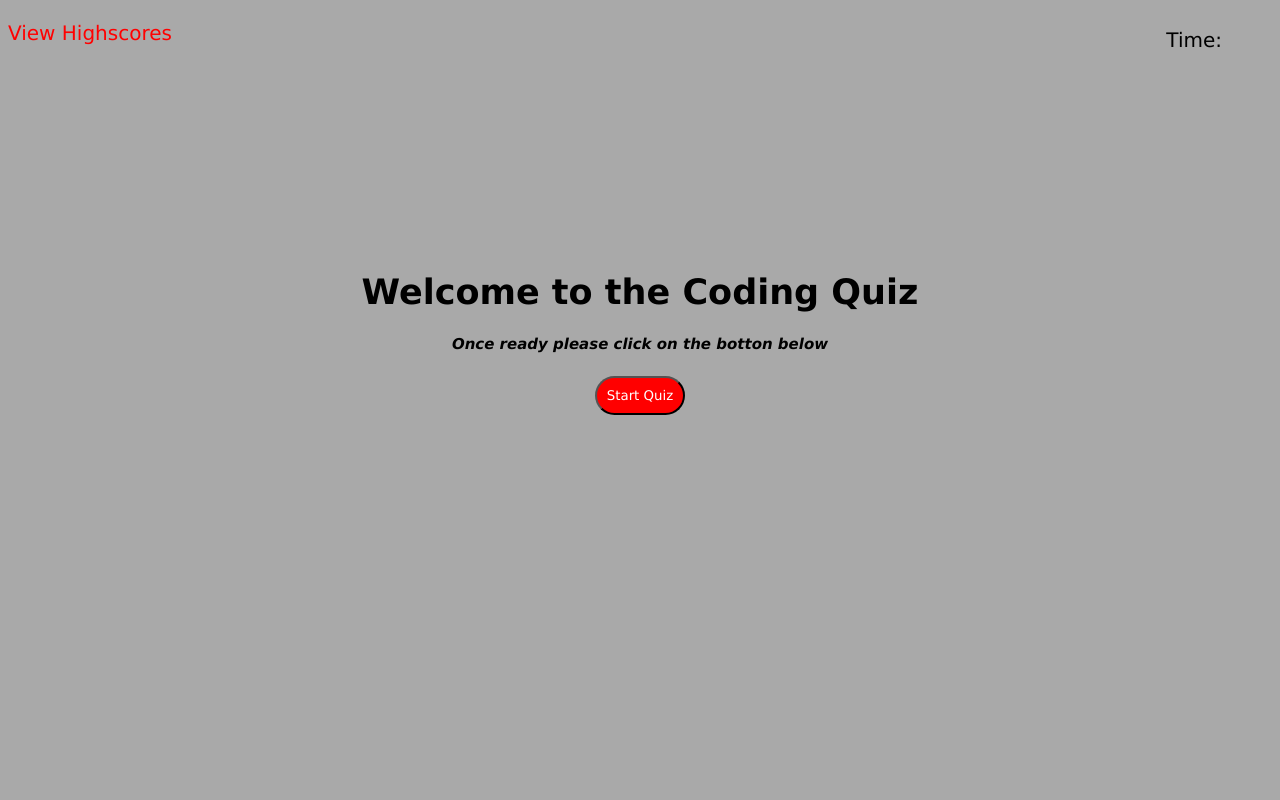
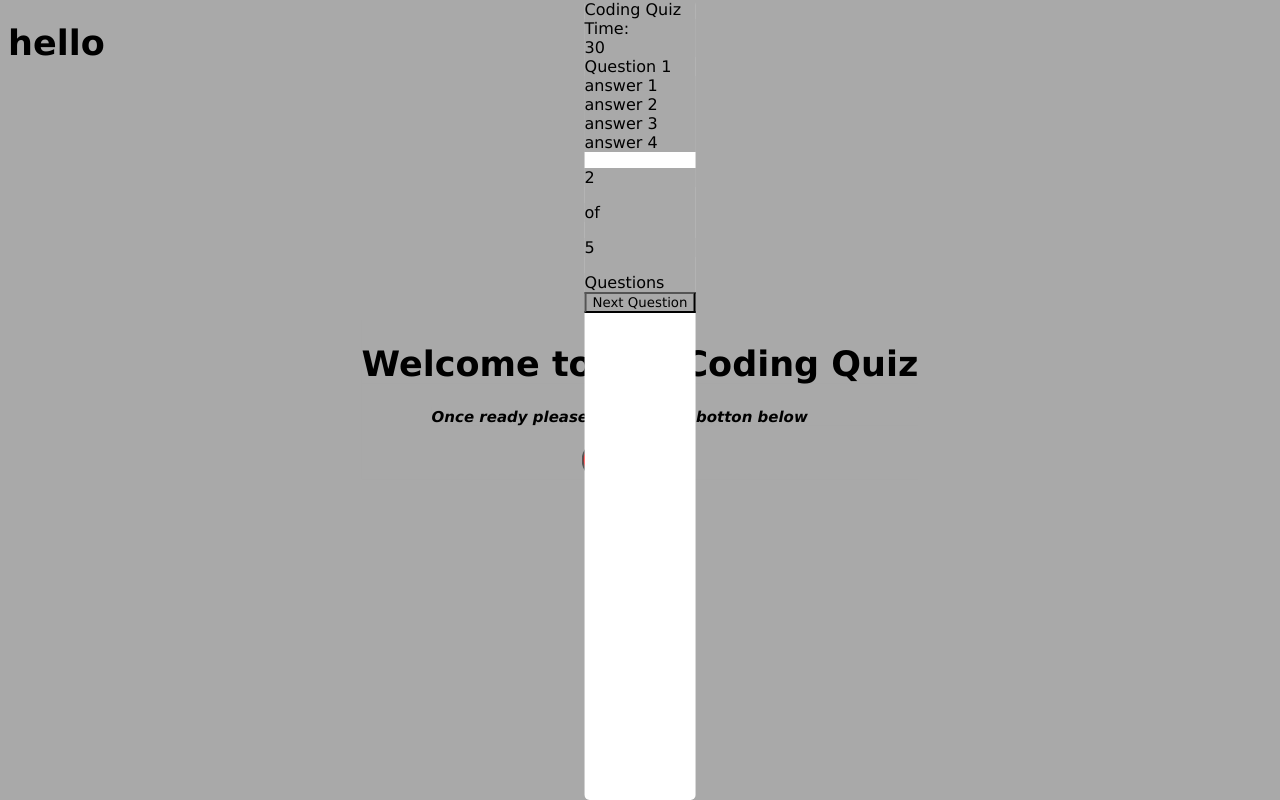
Before and after one commit to LiamZ34/coding-quiz-webpage, a plain HTML site: page index.html in a window 1280 px wide. Drawn offline with Linux system fonts and the light colour scheme.

Commit message:
made changes

```diff
--- a/index.html
+++ b/index.html
@@ -8,14 +8,58 @@
     <title>Coding Quiz</title>
 </head>
 <body>
-    <header>
+    <!-- <header>
         <h1>View Highscores</h1>
         <p>Time: </p>
-</header>
+</header> -->
+<!-- <section>
+
+</section> -->
     <main class="front-page">
 <h1>Welcome to the Coding Quiz</h1>
 <p>Once ready please click on the botton below</p>
 <div class="start-btn"><button>Start Quiz</button></div>
     </main>
+
+    <div id="quiz-box">
+        <header>
+            <div class="title">Coding Quiz</div>
+            <div class="timer">
+                <div class="time-text">Time: </div>
+                <div class="timer-sec">30</div>
+                </div>
+        </header>
+        <section>
+        <div class="text">
+            <span>Question 1</span>
+        </div>
+        <div class="option-list">
+            <div class="option">
+                <span>answer 1</span>
+                <div class="icon tick"><i class="fas fa-check"></i></div>
+            </div>
+            <div class="option">
+                <span>answer 2</span>
+                <div class="icon cross"><i class="fas fa-times"></i></div>
+            </div>
+            <div class="option">
+                <span>answer 3</span>
+            </div>
+            <div class="option">
+                <span>answer 4</span>
+            </div>
+        </div>
+        </section>
+        <footer>
+            <div class="ques-done">
+                <span><p>2</p>of<p>5</p>Questions</span>
+            </div>
+            <button class="next-btn">Next Question</button>
+        </footer>
+    </div>
+
+    <div class="back">
+        <h1>hello</h1>
+    </div>
 </body>
 </html>
--- a/style.css
+++ b/style.css
@@ -2,17 +2,26 @@
     font-family: Verdana, Geneva, Tahoma, sans-serif;
     background-color: darkgrey;
 }
+.start-btn,
+.quiz-box {
 
-.front-page {
-    margin-top: 200px;
+}
+.front-page,
+#quiz-box {
+    position: absolute;
+    top: 50%;
+    left: 50%;
+    transform: translate(-50%, -50%);
+    /* margin-top: 200px;
     font-size: 35px;
     text-align: center;
+*/
 }
-header {
+/* header {
     display: flex;
     justify-content: space-between;
-}
-header p {
+} */
+/* header p {
     margin-right: 50px;
     font-size: 20px;
     color: black;
@@ -23,8 +32,7 @@ header h1 {
     color: red;
     cursor: pointer;
     font-weight: 400;
-}
-
+} */
 h1 {
     font-size: 35px;
     font-weight: 900;
@@ -33,6 +41,7 @@ h1 {
     font-size: 15px;
     font-weight: 600;
     font-style: italic;
+    margin-left: 70px;
 }
 .start-btn button{
     background: red;
@@ -40,6 +49,7 @@ h1 {
     padding: 10px;
     border-radius: 20px;
     cursor: pointer;
+    margin-left: 220px;
 }
 .start-btn button:hover {
     transition: .4s;
@@ -48,3 +58,14 @@ h1 {
     transform: scale(1.2);
     box-shadow: 0px 0px 5px black, 0px 0px 15px black;
 }
+#quiz-box{
+    /* display: flex; */
+    /* width: 550px; */
+    background-color: #fff;
+    border-radius: 5px;
+    height: 100%;
+}
+/* #quiz-box  div,section,span,p,button,footer,header{
+    background-color: white;
+    border-radius: 5px;
+} */
```
